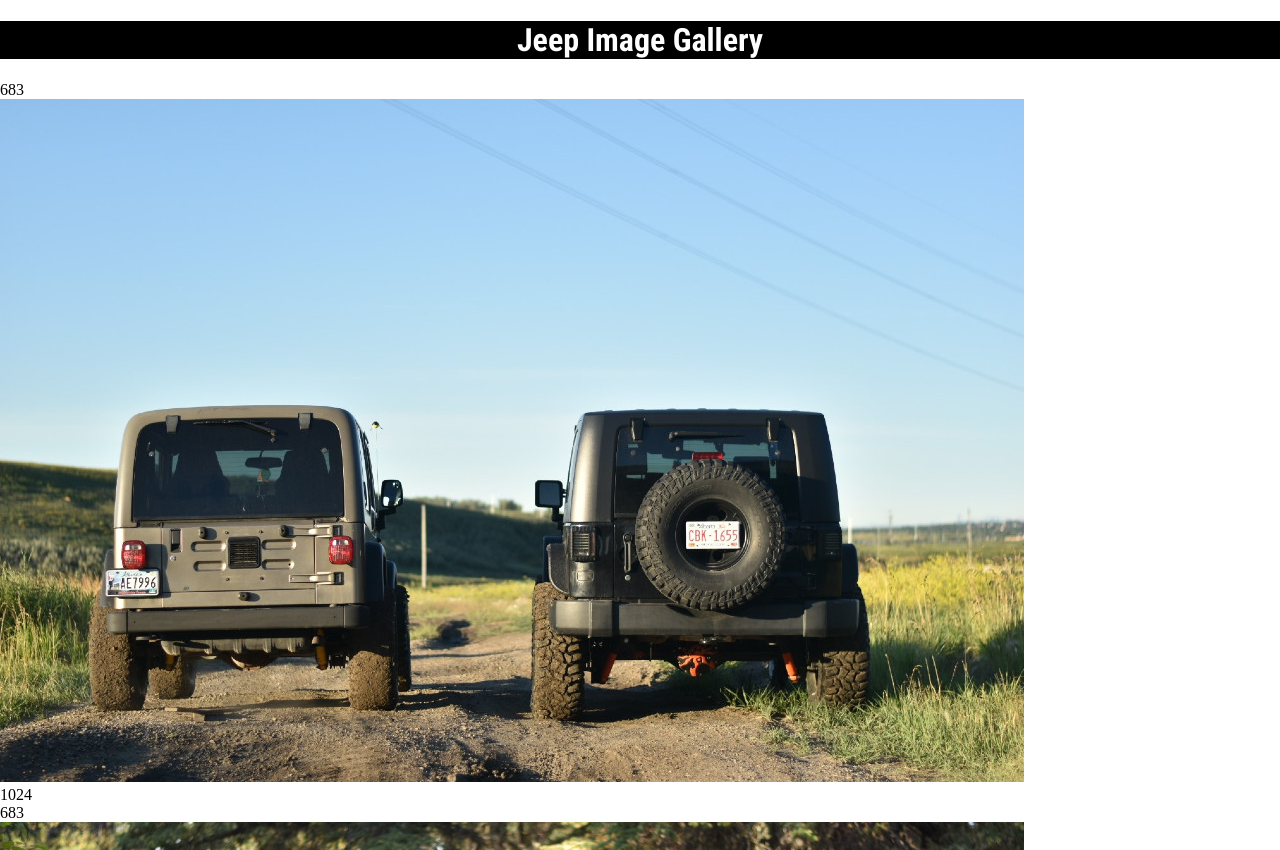
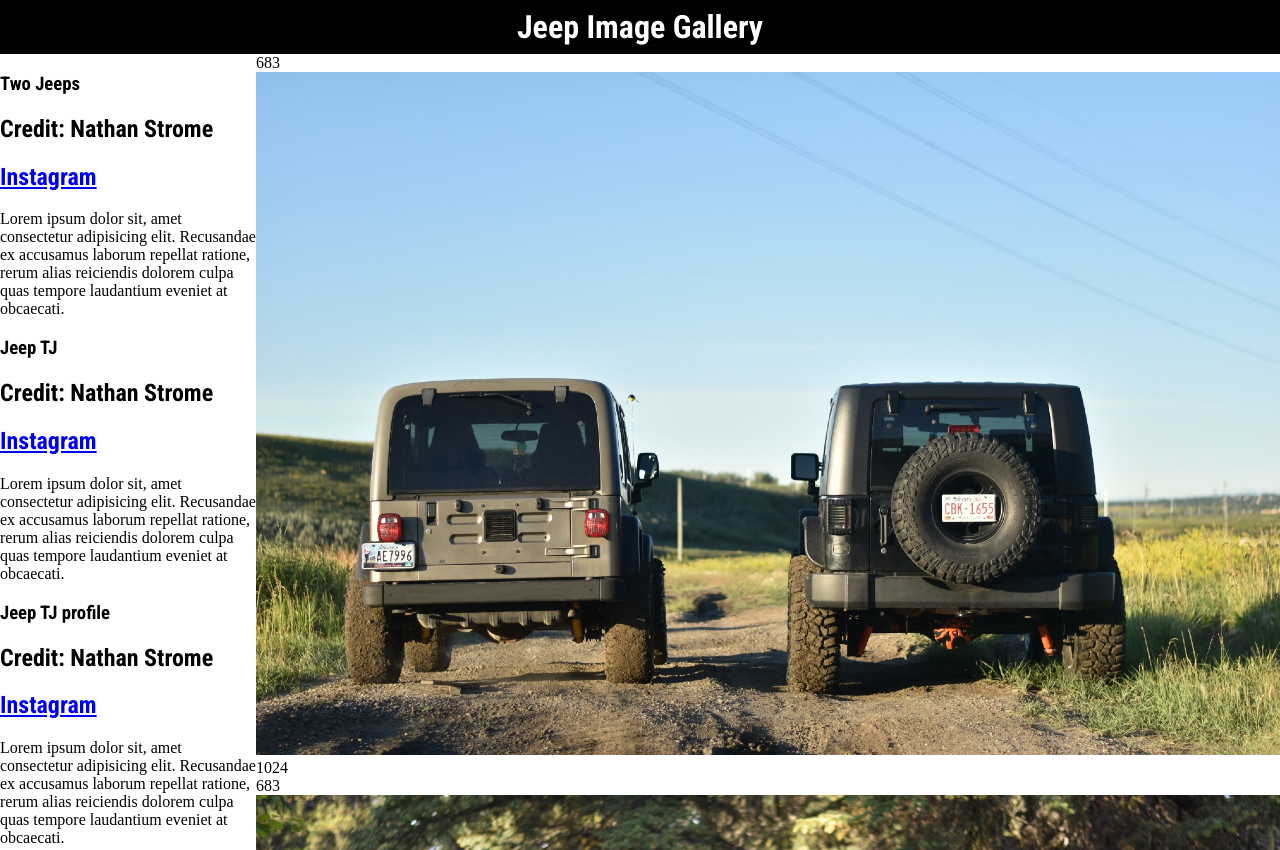
Before and after one commit to MakaylaMR/cpnt262-a2, a plain HTML site: page index.html in a window 1280 px wide. Shown: the top 850 px of the page. Drawn offline with nearby package versions, Linux system fonts and the light colour scheme.

Commit message:
added main grid

```diff
--- a/index.html
+++ b/index.html
@@ -13,7 +13,7 @@
   <main>
     <!--    heading    -->
     <header>
-      <h1>Jeep Image Gallery</h1>
+      <h1 class="header">Jeep Image Gallery</h1>
     </header>
     <!--    images+height+width   -->
     <section class="width-height-image">
@@ -21,6 +21,7 @@
       <img src="assets/images/couple-jeeps-medium.jpg" alt="Jeep Pictures">
       <aside class="width"></aside>
     </section>
+    <!--    title+credit+desc   -->
     <section class="title-credit-desc">
       <h1 class="title"></h1>
       <h2 class="credit"></h2>
--- a/scripts/main.js
+++ b/scripts/main.js
@@ -104,12 +104,12 @@ const jeeps = [
 //decided to create two different outputs for my css grid vision, this had to include two different sections
 //left section -- includes: images, height and width
 let output = '<section>\n';
-jeeps.forEach(function(sectionLeft){
+jeeps.forEach(function(sectionRight){
   output += `
 
-  <aside>${sectionLeft.height}</aside>
-  <img src="${sectionLeft.pathURL}" alt="Jeep Pictures">
-  <aside>${sectionLeft.width}</aside>`;
+  <aside>${sectionRight.height}</aside>
+  <img src="${sectionRight.pathURL}" alt="Jeep Pictures">
+  <aside>${sectionRight.width}</aside>`;
 
 });
 
@@ -121,13 +121,13 @@ document.querySelector('.width-height-image').innerHTML = output;
 //right section -- includes: title,credit and description
 let output2 = '<section>\n';
 
-jeeps.forEach(function(sectionRight){
+jeeps.forEach(function(sectionLeft){
   output2 += `
 
-  <h1>${sectionRight.title}</h1>
-  <h2>${sectionRight.credit}</h2>
-  <h2><a href="${sectionRight.creditLink}">Instagram</a></h2>
-  <p>${sectionRight.description}</p>`;
+  <h1>${sectionLeft.title}</h1>
+  <h2>${sectionLeft.credit}</h2>
+  <h2><a href="${sectionLeft.creditLink}">Instagram</a></h2>
+  <p>${sectionLeft.description}</p>`;
 
 });
 
--- a/styles/main.css
+++ b/styles/main.css
@@ -11,8 +11,11 @@ figcaption, footer {
 }
 
 /*header*/
-h1 {
+.header {
   text-align: center;
+
+  padding:0.5rem;
+  margin:0;
 }
 header {
   background: #000;
@@ -29,3 +32,31 @@ footer {
 
   text-align:center;
 }
+/***********/
+/*Main Grid Area*/
+/**********/
+main {
+  display:grid;
+
+  grid-template-columns: repeat(2, auto);
+  grid-template-rows: auto;
+  grid-template-areas:
+  "header header"
+  "title image";
+}
+
+.width-height-image {
+  grid-area: image;
+}
+
+.title-credit-desc {
+  grid-area: title;
+}
+
+header {
+  grid-area: header;
+}
+
+/***********/
+/*Left Section Grid Area*/
+/**********/
```
